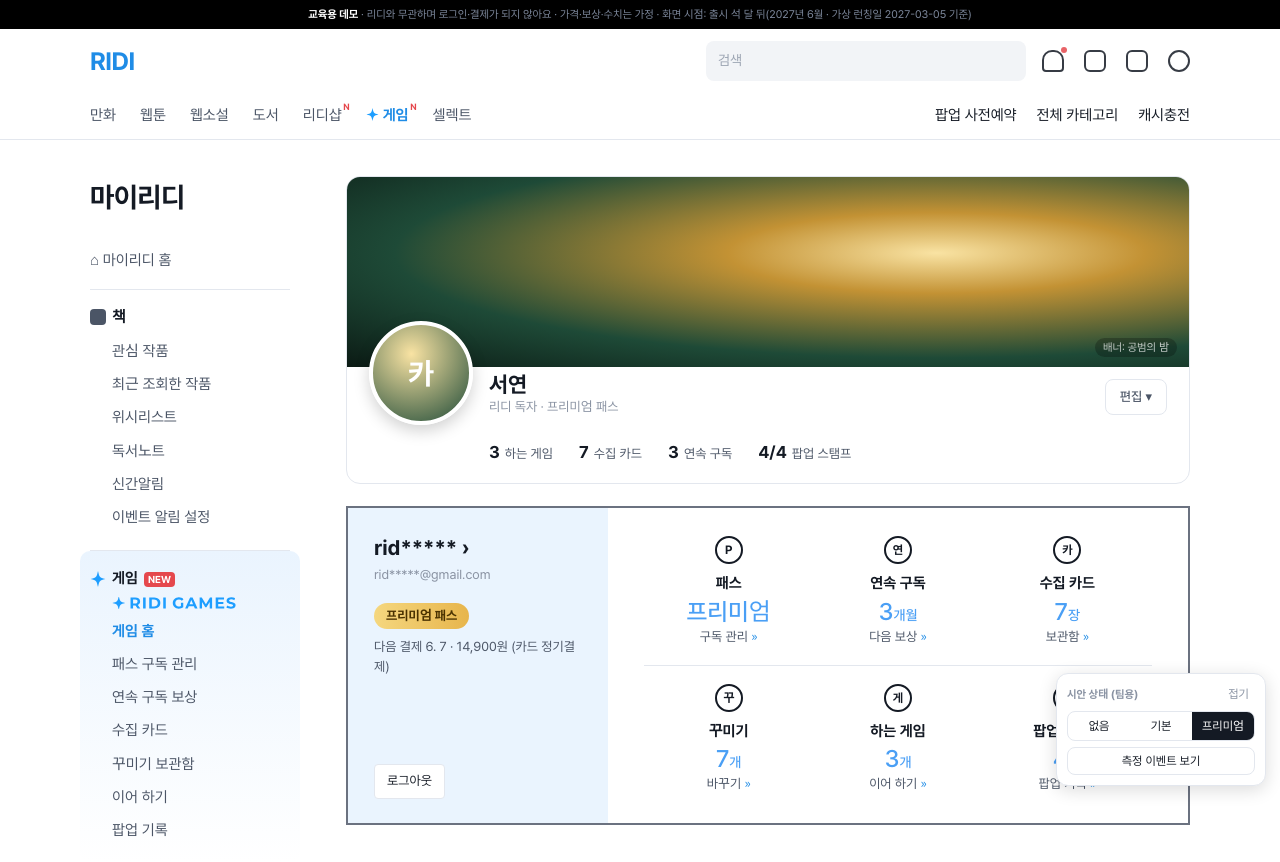
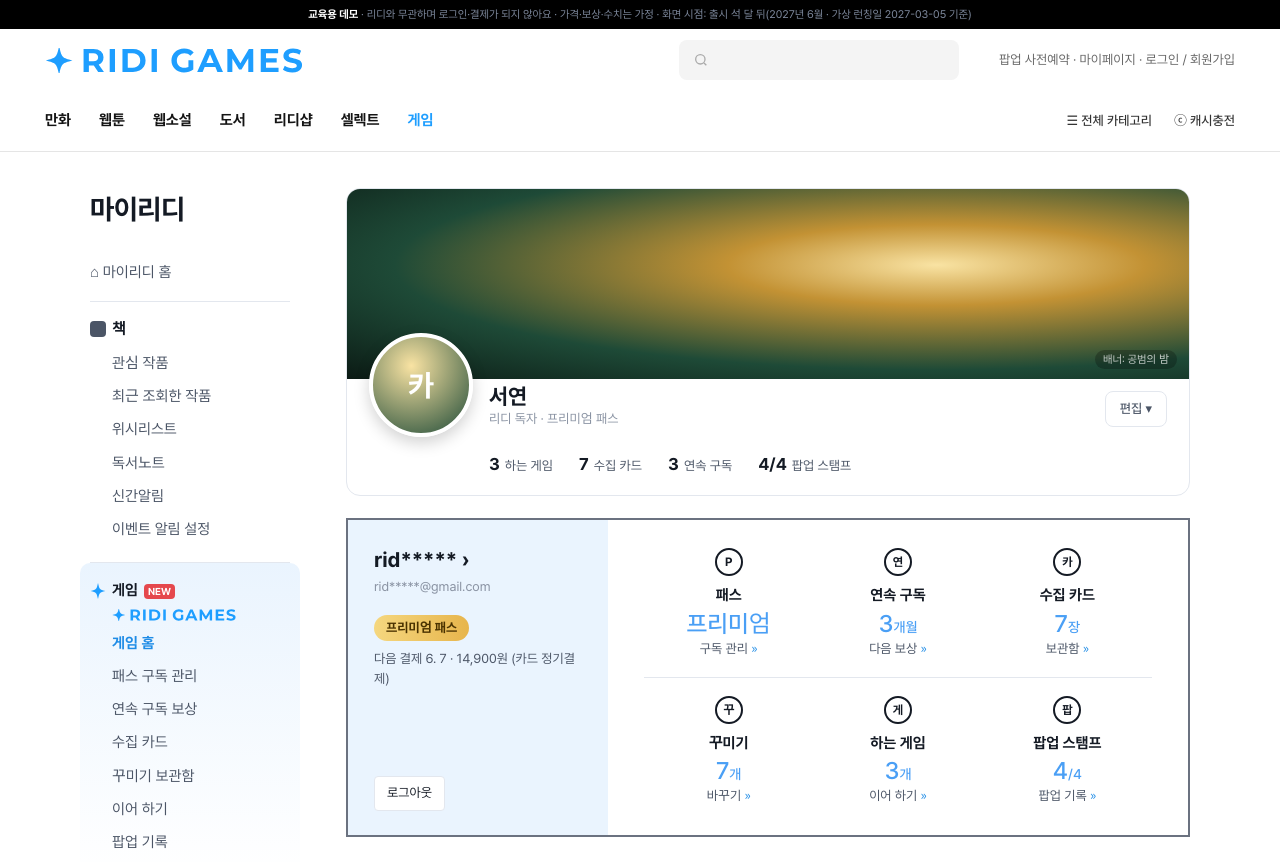
Before and after one commit to HeiRoku24/RIDIVERSE, a plain HTML site: page mypage.html in a window 1280 px wide. Shown: the top 862 px of the page. Drawn offline with Linux system fonts and the light colour scheme.

Commit message:
65차 점검 7곳 반영: 메인 카드 아래 칸 · 가격 표기 월 9,900원 · 아이템 문구 · 스테이지 예시 이름 · 리뷰 표기 · 측정 버튼 debug 전용 · 마이페이지 머리 통일
Co-Authored-By: Claude Opus 5.5 <noreply@anthropic.com>
Claude-Session: https://claude.ai/code/session_01NT5KF8qBtDxAygZMh2ebue

```diff
--- a/assets/js/demo.js
+++ b/assets/js/demo.js
@@ -26,12 +26,12 @@
       chat: { id: 'chat', origin: 'o1', type: 'AI채팅', title: '저와 공범이 되어 주시겠습니까?', title2: ['저와 공범이 되어', '주시겠습니까?'],
         tags: ['AI채팅', '로맨스판타지'], cover: 'cover_chat_v.jpg', play: 'play_chat.jpg', thumb: 'thumb_chat.jpg',
         desc: ['남주 카시안 벨모어에게 한 마디를 건네면 답장이 옵니다.', '선택지 3개 중에 고르거나 직접 입력하세요. 대화마다 호감도가 쌓입니다.'],
-        stages: ['1 stage', '2 stage', '3 stage', '4 stage'], who: '카시안 벨모어', line: ['"조건은 하나뿐입니다.', '그건… 다음 밤에 말씀드리지요."'],
+        stages: ['1 stage - 밤에 온 편지', '2 stage - 공범의 조건', '3 stage - 가면무도회', '4 stage - 마지막 서명'], who: '카시안 벨모어', line: ['"조건은 하나뿐입니다.', '그건… 다음 밤에 말씀드리지요."'],
         real: 'https://belmore-accomplice.vercel.app', kw: ['#AI채팅', '#로맨스판타지', '#웹소설', '#RIDI_ONLY'], note: '설명·회차 이름은 목업에 없어 데모용 예시' },
       shoot: { id: 'shoot', origin: 'o2', type: '슈팅', title: '지각 사유 : 게이트 폭주', title2: ['지각 사유 :', '게이트 폭주'],
         tags: ['슈팅', '헌터물', '액션'], cover: 'cover_shoot_v.jpg', play: 'play_shoot.jpg', thumb: 'thumb_shoot.jpg',
         desc: ['60초 동안 몰려오는 몬스터를 처치하고 대사 컷을 확인하세요.', '콤보를 이어 가고 능력을 강화해 그날의 랭킹에 도전합니다.'],
-        stages: ['1 stage', '2 stage', '3 stage', '4 stage'], who: '공이삼', line: ['"지각 사유요? 게이트가 터졌거든요.', '다음엔… 더 큰 놈이 옵니다."'],
+        stages: ['1 stage - 지각한 아침', '2 stage - 터져 버린 게이트', '3 stage - 등급 재측정', '4 stage - 폭주의 끝'], who: '공이삼', line: ['"지각 사유요? 게이트가 터졌거든요.', '다음엔… 더 큰 놈이 옵니다."'],
         real: 'https://late-gate.vercel.app', kw: ['#슈팅', '#헌터물', '#액션', '#웹소설', '#RIDI_ONLY'], note: '설명·회차 이름은 목업에 없어 데모용 예시' },
       escape: { id: 'escape', origin: 'o3', type: '방탈출', title: '저를 가두셨죠? 덕분에 전설의 환수를 얻었습니다', title2: ['저를 가두셨죠?', '덕분에 전설의 환수를 얻었습니다'],
         tags: ['방탈출', '판타지', '학원물'], cover: 'cover_escape_v.jpg', play: 'play_escape.jpg', thumb: 'thumb_escape.jpg',
--- a/mypage.html
+++ b/mypage.html
@@ -318,22 +318,30 @@ a{color:inherit;text-decoration:none}
 }
 @media (prefers-reduced-motion:reduce){.toast{transition:none}}
 </style>
+<style>/* 65차: 머리를 게임 쪽과 같게 */
+.ugh{background:#fff;border-bottom:1px solid #e5e5e5}
+.ugh-in{width:1190px;max-width:100%;margin:0 auto}
+.ugh .r1{height:62px;display:flex;align-items:center;justify-content:space-between}
+.ugh .lgo img{height:25px;display:block}
+.ugh .sr{display:flex;align-items:center;gap:40px}
+.ugh .sch{width:280px;height:40px;border-radius:8px;background:#f4f4f4;display:flex;align-items:center;padding:0 14px}
+.ugh .sch svg{width:16px;height:16px}
+.ugh .lk{font-size:13px;color:#666}.ugh .lk a:hover{color:#1E9EFF}
+.ugh .r2{height:60px;display:flex;align-items:center;justify-content:space-between}
+.ugh .nv{display:flex;gap:28px;font-size:15px;font-weight:700;color:#141414}
+.ugh .nv a.on{color:#1E9EFF}
+.ugh .rt{display:flex;gap:22px;font-size:13px;font-weight:500;color:#333}
+</style>
 </head>
 <body data-nosheet data-page="mypage">
 <div class="proto"><b>교육용 데모</b> · 리디와 무관하며 로그인·결제가 되지 않아요 · 가격·보상·수치는 가정 · 화면 시점: 출시 석 달 뒤(2027년 6월 · 가상 런칭일 2027-03-05 기준)</div>
-<header class="gh">
-  <div class="gh-in">
-    <div class="gh-top">
-      <a class="logo" href="index.html">RIDI</a>
-      <div class="search" role="search">검색</div>
-      <div class="ico" aria-hidden="true"><span></span><span></span><span></span><span></span></div>
-    </div>
-    <nav class="gh-nav" aria-label="리디 메뉴">
-      <a href="#" data-out>만화</a><a href="#" data-out>웹툰</a><a href="#" data-out>웹소설</a><a href="#" data-out>도서</a><a href="#" class="n" data-out>리디샵</a><a href="index.html?utm_content=myridi" class="n go"><img src="assets/brand/ridigames_mark_blue.svg" alt="" style="width:13px;height:13px;vertical-align:-1px;margin-right:4px">게임</a><a href="#" data-out>셀렉트</a>
-      <span class="r"><a href="reserve.html">팝업 사전예약</a><a href="#" data-out>전체 카테고리</a><a href="#" data-out>캐시충전</a></span>
-    </nav>
-  </div>
-</header>
+<header class="ugh"><div class="ugh-in">
+  <div class="r1"><a class="lgo" href="index.html" aria-label="RIDI GAMES 게임 메인"><img src="assets/brand/ridigames_logo_h_blue.svg" alt="RIDI GAMES"></a>
+    <div class="sr"><div class="sch"><svg viewBox="0 0 24 24" fill="none" stroke="#aaa" stroke-width="2"><circle cx="11" cy="11" r="7"/><path d="M20 20l-3.5-3.5"/></svg></div>
+    <span class="lk"><a href="reserve.html">팝업 사전예약</a> · <a href="mypage.html">마이페이지</a> · <a href="#" data-out>로그인 / 회원가입</a></span></div></div>
+  <div class="r2"><nav class="nv" aria-label="리디 메뉴"><a href="#" data-out>만화</a><a href="#" data-out>웹툰</a><a href="#" data-out>웹소설</a><a href="#" data-out>도서</a><a href="#" data-out>리디샵</a><a href="#" data-out>셀렉트</a><a class="on" href="index.html?utm_content=myridi">게임</a></nav>
+    <div class="rt"><span>☰ 전체 카테고리</span><span>ⓒ 캐시충전</span></div></div>
+</div></header>
 
 <div class="mtabs">
   <div class="t1" style="display:flex;align-items:center;gap:8px"><img src="assets/brand/ridigames_mark_blue.svg" alt="" style="width:20px;height:20px">마이리디 · 게임</div>
@@ -549,5 +557,8 @@ sync();render();
 if(window.innerWidth<=860){$("#dev").classList.add("min");$("#devMin").textContent="펼치기"}
 })();
 </script>
+<script>/* 65차: 측정 이벤트 버튼·팀용 패널은 ?debug=1일 때만 */
+if(!/[?&]debug=1/.test(location.search)){document.write('<style>#evtBtn,.evt-toggle,#dev{display:none!important}</style>')}
+</script>
 </body>
 </html>
```
Also changed, not shown: assets/css/site.css (+8 -0 lines), detail.html (+4 -4 lines), index.html (+5 -5 lines), reserve.html (+3 -0 lines).
